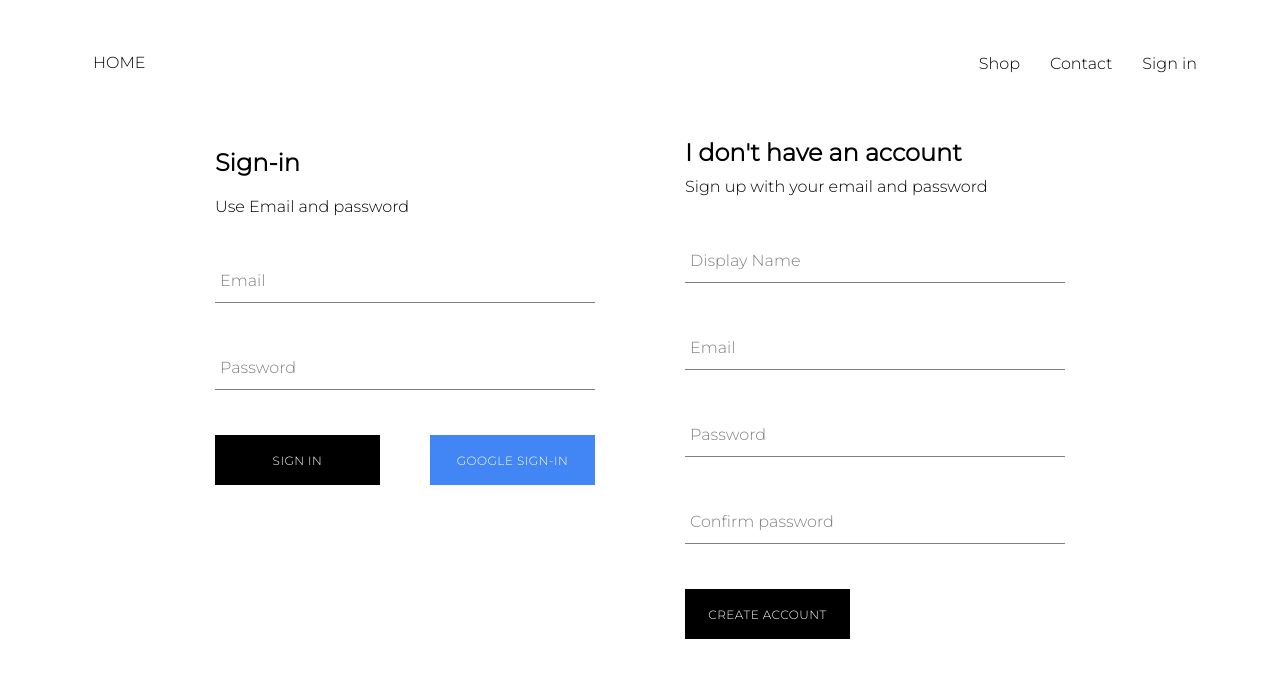
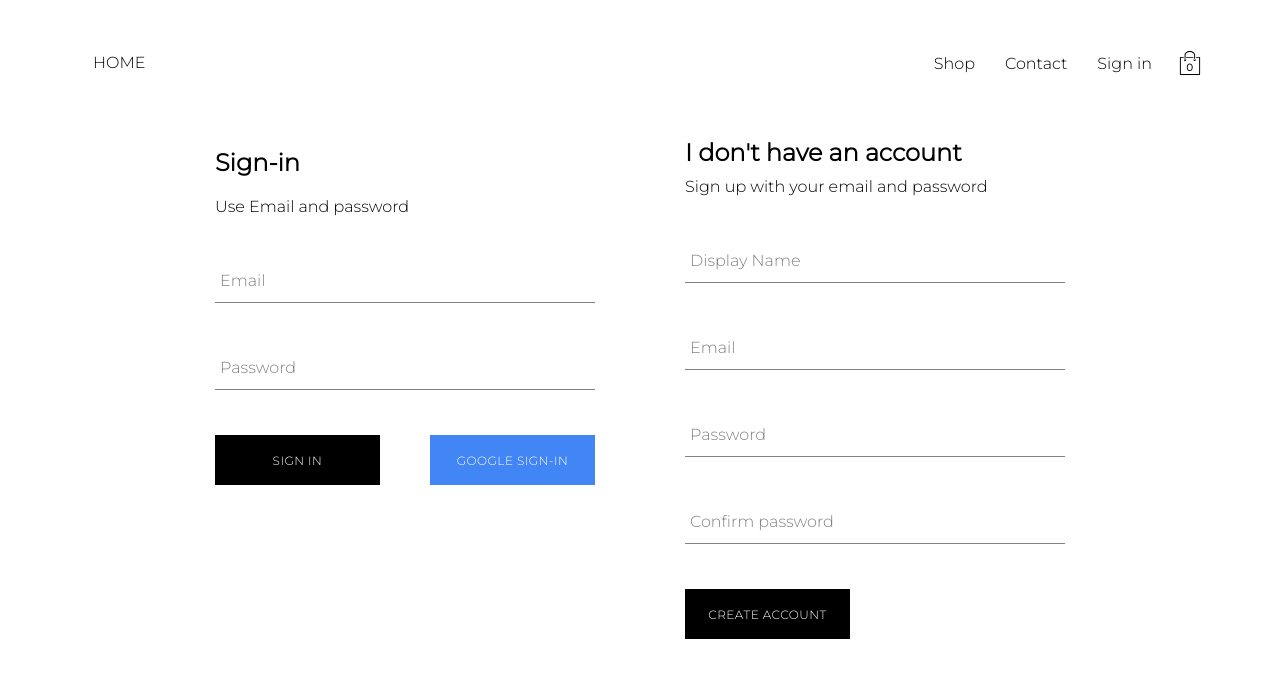
Before and after one commit to antman999/rental_goods, a React (Create React App) app: page /signin in a window 1280 px wide. Shown: the top 678 px of the page. Built offline with nearby package versions, Linux system fonts and the light colour scheme; no server answers; the database is empty; sample sign-in values are in the browser's storage.

Commit message:
implemented redux on cart

```diff
--- a/src/App.js
+++ b/src/App.js
@@ -1,6 +1,6 @@
 import React, { Component } from 'react';
 import Homepage from './pages/homepages/Homepage';
-import { Route } from 'react-router-dom';
+import { Route, Redirect} from 'react-router-dom';
 import {connect} from 'react-redux'
 import Shop from './pages/shop/Shop';
 import './App.css';
@@ -40,14 +40,16 @@ class App extends Component {
 				<Header />
 				<Route exact path='/' component={Homepage} />
 				<Route exact path='/shop' component={Shop} />
-				<Route exact path='/signin' component={SignInSignUpPage} />
+				<Route exact path='/signin' render={()=>this.props.currentUser?(<Redirect to='/' />): (<SignInSignUpPage />)} />
 			</div>
 		);
 	}
 }
-
+const mapStateToProps = ({ user }) => ({
+	currentUser: user.currentUser
+})
 const mapDispatchToProps = dispatch => ({
 	setCurrentUser: user => dispatch(setCurrentUser(user))
 })
 
-export default connect(null, mapDispatchToProps) (App);
+export default connect(mapStateToProps, mapDispatchToProps) (App);
--- /dev/null
+++ b/src/components/cart-icon/CartIcon.js
@@ -0,0 +1,19 @@
+import React from 'react'
+import {ReactComponent as ShoppingIcon} from '../../assets/shopping-bag.svg'
+import './cartIcon.scss'
+import { connect } from 'react-redux'
+import { cartAction } from "../../redux/cart/cartAction";
+
+const CartIcon = ({cartAction}) => {
+  return (
+    <div className='cart-icon' onClick={cartAction}>
+      <ShoppingIcon className='shopping-icon' />
+      <span className='item-count'>0</span>
+    </div>
+  )
+}
+
+const mapDispatchToProps = dispatch => ({
+  cartAction: ()=> dispatch(cartAction())
+})
+export default connect (null,mapDispatchToProps)(CartIcon)
--- /dev/null
+++ b/src/components/cart-icon/cartIcon.scss
@@ -0,0 +1,21 @@
+.cart-icon {
+  width: 45px;
+  height: 45px;
+  position: relative;
+  display: flex;
+  align-items: center;
+  justify-content: center;
+  cursor: pointer;
+
+  .shopping-icon {
+    width: 24px;
+    height: 24px;
+  }
+
+  .item-count {
+    position: absolute;
+    font-size: 10px;
+    font-weight: bold;
+    bottom: 12px;
+  }
+}
--- /dev/null
+++ b/src/components/cartDropdown/CartDropDown.js
@@ -0,0 +1,14 @@
+import React from 'react'
+import Button from '../custom-button/Button'
+import './cartdropdown.scss'
+
+const CartDropDown = () => {
+  return (
+    <div className='cart-dropdown'>
+      <div className='cart-items' />
+      <Button>Checkout</Button>
+    </div>
+  )
+}
+
+export default CartDropDown
--- /dev/null
+++ b/src/components/cartDropdown/cartdropdown.scss
@@ -0,0 +1,24 @@
+.cart-dropdown {
+  position: absolute;
+  width: 240px;
+  height: 340px;
+  display: flex;
+  flex-direction: column;
+  padding: 20px;
+  border: 1px solid black;
+  background-color: white;
+  top: 90px;
+  right: 40px;
+  z-index: 5;
+
+  .cart-items {
+    height: 240px;
+    display: flex;
+    flex-direction: column;
+    overflow: scroll;
+  }
+
+  button {
+    margin-top: auto;
+  }
+}
--- a/src/components/header/Header.js
+++ b/src/components/header/Header.js
@@ -3,8 +3,10 @@ import { Link } from 'react-router-dom'
 import {connect} from 'react-redux'
 import './header.scss'
 import { auth } from '../../firebase/firebase.utils';
+import CartIcon from '../cart-icon/CartIcon';
+import CartDropDown from '../cartDropdown/CartDropDown'
 
- const Header = ({currentUser}) => {
+ const Header = ({currentUser,hidden}) => {
   return (
 		<div className='header'>
 			<Link className='logo-container' to='/'>
@@ -18,18 +20,27 @@ import { auth } from '../../firebase/firebase.utils';
 					Contact
 				</Link>
 				{currentUser ? (
-					<div className='option' onClick={()=>{auth.signOut()}}>Log Out</div>
+					<div
+						className='option'
+						onClick={() => {
+							auth.signOut();
+						}}>
+						Log Out
+					</div>
 				) : (
 					<Link className='option' to='/signin'>
 						Sign in
 					</Link>
 				)}
+				<CartIcon />
 			</div>
+			{hidden ? null:<CartDropDown />}
 		</div>
 	);
  }
 
 const mapStateToProps = (state) => ({
-	 currentUser: state.user.currentUser
+	currentUser: state.user.currentUser, //this is coming from root reducer
+	hidden: state.cart.hidden //this dot notation has to be the same as the reducer state
  })
 export default connect(mapStateToProps)(Header)
--- a/src/components/previews/Preview.js
+++ b/src/components/previews/Preview.js
@@ -3,14 +3,16 @@ import Collections from '../collections/Collections'
 
 import './preview.scss'
 
-const Preview = (props) => {
+const Preview = ({ title, items }) => {
   return (
 		<div className='collection-preview'>
-			<h2 className='title'>{props.title.toUpperCase()}</h2>
+			<h1 className='title'>{title.toUpperCase()}</h1>
 			<div className='preview'>
-				{props.items.map(item => (
-					<Collections key={item.id}name={item.name} imageUrl={item.imageUrl} price={item.price} />
-				))}
+				{items
+					.filter((item, idx) => idx < 4)
+					.map(({ id, ...otherItemProps }) => (
+						<Collections key={id} {...otherItemProps} />
+					))}
 			</div>
 		</div>
 	);
--- /dev/null
+++ b/src/redux/cart/cartAction.js
@@ -0,0 +1,3 @@
+export const cartAction = toggle => ({
+  type: 'TOGGLE_CART_HIDDEN',
+});
--- /dev/null
+++ b/src/redux/cart/cartReducer.js
@@ -0,0 +1,19 @@
+const INITIAL_STATE = {
+  hidden:true
+}
+
+
+ const cartReducer=(state = INITIAL_STATE, action) => {
+  switch (action.type) {
+
+  case 'TOGGLE_CART_HIDDEN':
+      return {
+        ...state,
+        hidden: !state.hidden
+     }
+
+  default:
+    return state
+  }
+}
+export default cartReducer
--- a/src/redux/root-reducer.js
+++ b/src/redux/root-reducer.js
@@ -3,9 +3,11 @@
 import { combineReducers } from "redux";
 
 import userReducer from './user/userReducer'
+import cartReducer from './cart/cartReducer'
 
 export default combineReducers({
-  user: userReducer
+  user: userReducer,
+  cart: cartReducer
 })
 
 
```
Also changed, not shown: src/assets/shopping-bag.svg (added), src/components/collections/collections.scss (line endings or trailing spaces).
